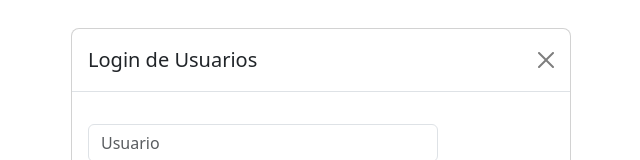
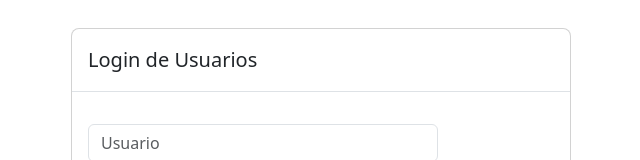
Before and after one commit to JAAL123/users-project, a React (Vite) app: page /login in a window 1280 px wide. Shown: the top 160 px of the page, without its empty margins (319-959 px from the left). Built offline with nearby package versions, Linux system fonts and the light colour scheme.

Commit message:
creacion e implementacion de AuthContext

```diff
--- a/src/UsersApp.jsx
+++ b/src/UsersApp.jsx
@@ -1,14 +1,15 @@
 import './Styles.css'
 import { LoginPage } from './auth/pages/LoginPage';
-import { useAuth } from './auth/hooks/useAuth';
 import { Routes, Route, Navigate } from 'react-router-dom';
 import { UserRoutes } from './routes/UserRoutes';
+import { useContext } from 'react';
+import { AuthContext } from './auth/Context/AuthContext';
 
 
 
 function UsersApp() {
 
-  const { login, handlerLogin, handlerLogout } = useAuth()
+  const {login} = useContext(AuthContext)
 
   return (
     <Routes>
@@ -16,11 +17,11 @@ function UsersApp() {
         login.isAuth
           ? (
             <>
-              <Route path='/*' element={<UserRoutes login={login} handlerLogout={handlerLogout}/>} />
+              <Route path='/*' element={<UserRoutes/>} />
             </>
           )
           : <>
-              <Route path='/login' element={<LoginPage handlerLogin={handlerLogin} />}/>
+              <Route path='/login' element={<LoginPage/>}/>
               <Route path='/*' element={<Navigate to={'/login'}/>}/>
             </>
 
--- /dev/null
+++ b/src/auth/Context/AuthContext.jsx
@@ -0,0 +1,3 @@
+import { createContext } from "react";
+
+export const AuthContext = createContext()
--- /dev/null
+++ b/src/auth/Context/AuthProvider.jsx
@@ -0,0 +1,17 @@
+import { useAuth } from "../hooks/useAuth"
+import { AuthContext } from "./AuthContext"
+
+export function AuthProvider({children}){
+    const { login, handlerLogin, handlerLogout } = useAuth()
+    return(
+        <>
+            <AuthContext.Provider value={{
+                login,
+                handlerLogin,
+                handlerLogout,
+            }}>
+                {children}
+            </AuthContext.Provider>
+        </>
+    )
+}
--- a/src/auth/hooks/useAuth.js
+++ b/src/auth/hooks/useAuth.js
@@ -1,5 +1,5 @@
 import { useReducer } from "react"
-import { loginReducer } from "../reducers/LoginReducer"
+import { loginReducer } from "../reducers/loginReducer"
 import Swal from "sweetalert2"
 import { useNavigate } from "react-router-dom"
 
--- a/src/auth/pages/LoginPage.jsx
+++ b/src/auth/pages/LoginPage.jsx
@@ -1,13 +1,15 @@
-import { useState } from "react"
+import { useContext, useState } from "react"
 import Swal from "sweetalert2"
+import { AuthContext } from "../Context/AuthContext"
 
 const initialLoginForm= {
-    user: '',
-    password: '',
+    user: "",
+    password: "",
 }
 
-export function LoginPage({handlerLogin}) {
+export function LoginPage() {
 
+    const {handlerLogin} = useContext(AuthContext)
     const [loginForm, setLoginForm] = useState(initialLoginForm)
 
     const {username, password} = loginForm
@@ -42,7 +44,6 @@ export function LoginPage({handlerLogin}) {
                     <div className="modal-content">
                         <div className="modal-header">
                             <h5 className="modal-title">Login de Usuarios</h5>
-                            <button type="button" className="btn-close" data-bs-dismiss="modal" aria-label="Close"></button>
                         </div>
                         <form onSubmit={onFormSubmit}>
                             <div className="modal-body">
--- a/src/components/Navbar.jsx
+++ b/src/components/Navbar.jsx
@@ -1,6 +1,9 @@
+import { useContext } from "react";
 import { NavLink } from "react-router-dom";
+import { AuthContext } from "../auth/Context/AuthContext";
 
-export function Navbar({ login, handlerLogout }) {
+export function Navbar() {
+    const {  handlerLogout } = useContext(AuthContext)
     return (
         <>
 
--- a/src/main.jsx
+++ b/src/main.jsx
@@ -2,11 +2,14 @@ import React from 'react'
 import ReactDOM from 'react-dom/client'
 import UsersApp from './UsersApp'
 import { BrowserRouter } from 'react-router-dom'
+import { AuthProvider } from './auth/Context/AuthProvider'
 
 ReactDOM.createRoot(document.getElementById('root')).render(
   <React.StrictMode>
     <BrowserRouter>
-      <UsersApp />
+      <AuthProvider>
+        <UsersApp />
+      </AuthProvider>
     </BrowserRouter>
   </React.StrictMode>,
 )
--- a/src/routes/UserRoutes.jsx
+++ b/src/routes/UserRoutes.jsx
@@ -3,14 +3,18 @@ import { UserPage } from "../pages/UserPage"
 import { Navbar } from "../components/Navbar";
 import { RegisterPage } from "../pages/RegisterPage";
 import { UserProvider } from "../context/UserProvider";
+import { useContext } from "react";
+import { AuthContext } from "../auth/Context/AuthContext";
 
 
-export function UserRoutes({ login, handlerLogout }) {
+export function UserRoutes() {
+
+    const { login, handlerLogout } = useContext(AuthContext)
 
     return (
         <>
             <UserProvider>
-                <Navbar handlerLogout={handlerLogout} login={login} />
+                <Navbar/>
 
                 <Routes>
                     <Route path="users" element={<UserPage/>} />
```
